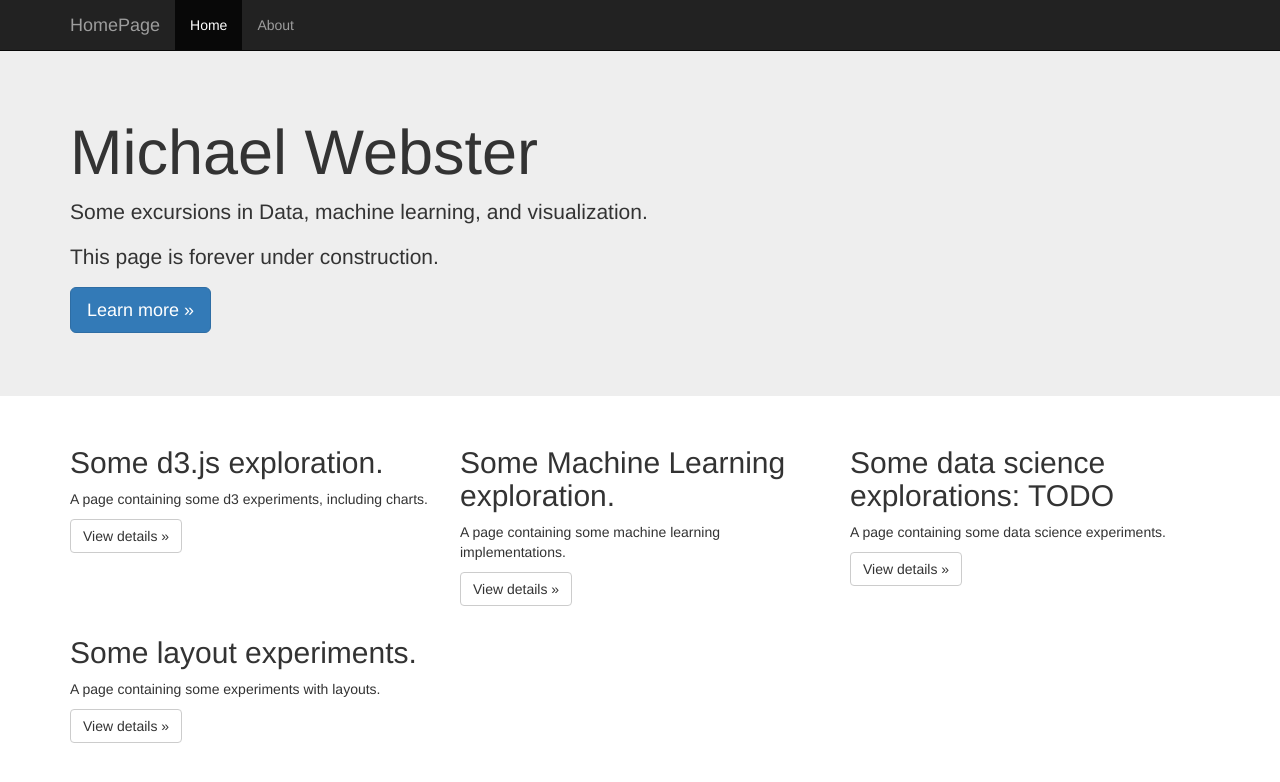
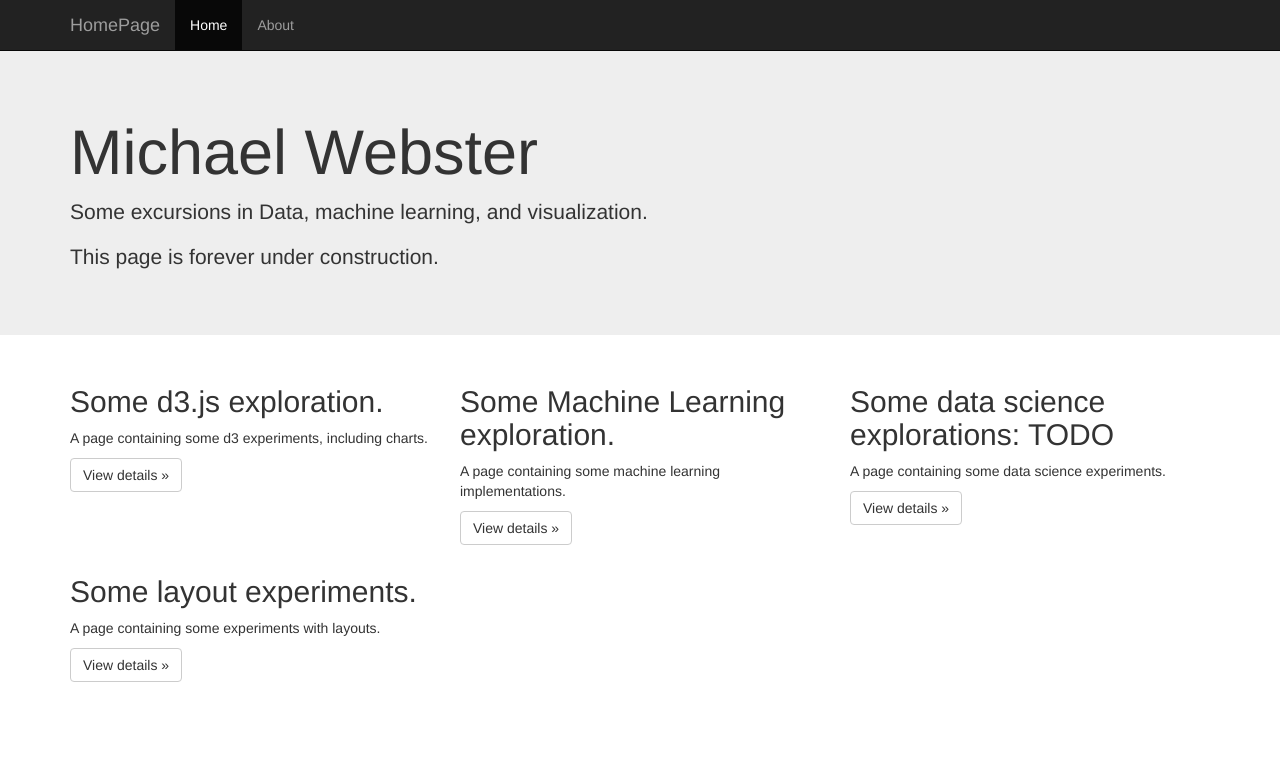
Before and after one commit to npmcdn-to-unpkg-bot/MichaelJWebster.github.io, a website: page index.html in a window 1280 px wide. Drawn offline with Linux system fonts and the light colour scheme.

Commit message:
Removed Learn More button.

```diff
--- a/index.html
+++ b/index.html
@@ -48,9 +48,9 @@
 	<p class="lead">Some excursions in Data, machine learning, and visualization.</p>
 	<p>This page is forever under construction.</p>
 	<p>
-	  <a class="btn btn-primary btn-lg" href="#" role="button">
+	  <!-- <a class="btn btn-primary btn-lg" href="#" role="button">
 	    Learn more &raquo;
-	  </a>
+	  </a>-->
 	</p>
       </div>
     </div>
```
